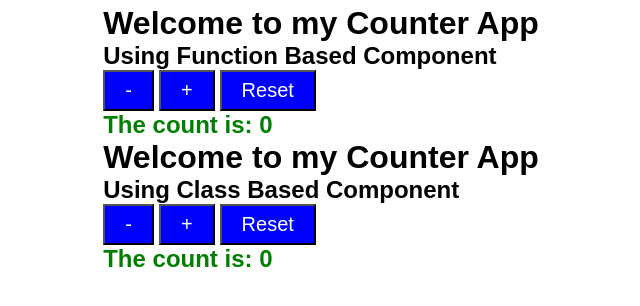
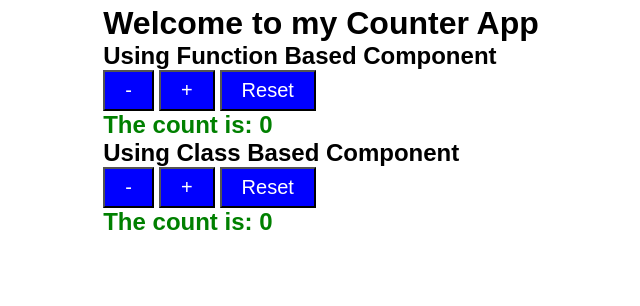
Before and after one commit to nimely111/React-Coding-snippet, a React (Vite) app: page / in a window 1280 px wide. Shown: the top 306 px of the page, without its empty margins (319-959 px from the left). Built offline with nearby package versions, Linux system fonts and the light colour scheme.

Commit message:
remove the heading from the class based component

```diff
--- a/src/react101/ClassStateComponent.jsx
+++ b/src/react101/ClassStateComponent.jsx
@@ -28,7 +28,6 @@ class ClassStateComponent extends Component{
     render(){
         return(
             <>
-                  <h1>Welcome to my Counter App</h1>
                   <h2>Using Class Based Component</h2>
 
                   <button style={{
```
